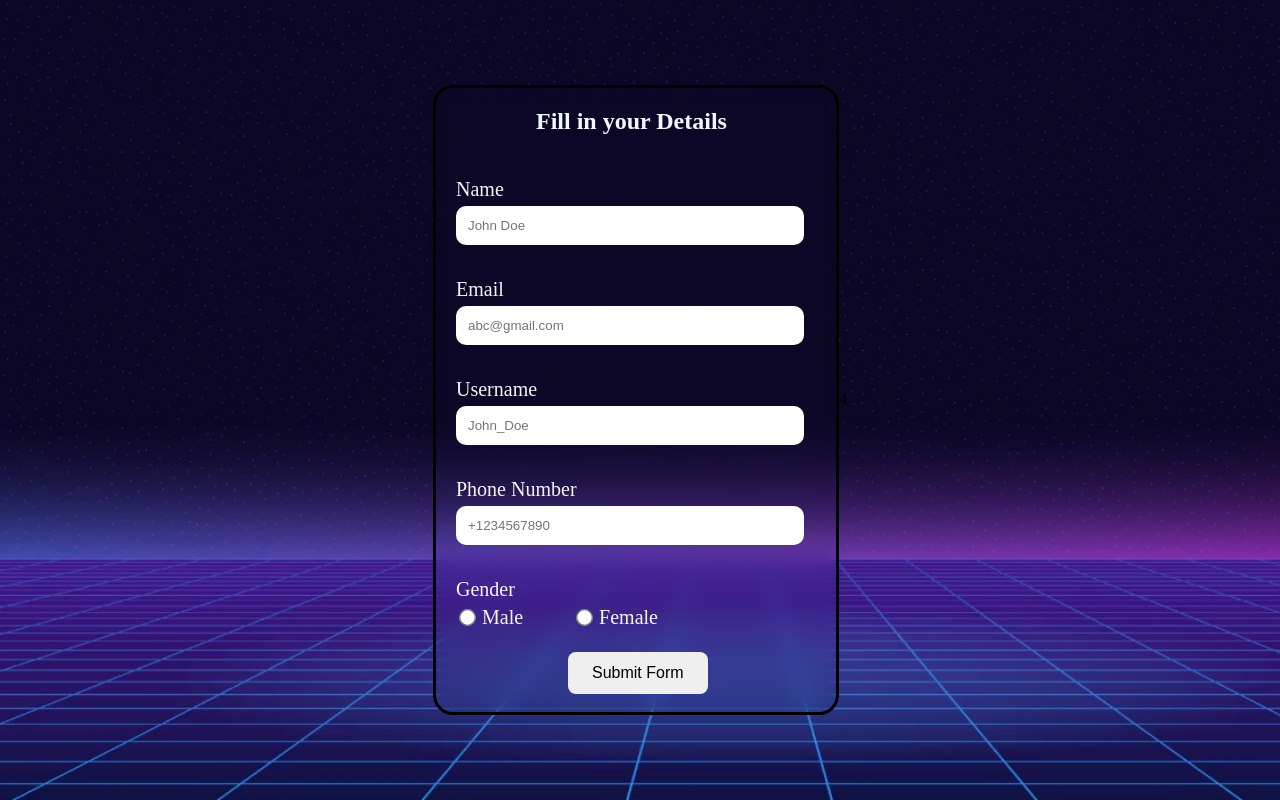
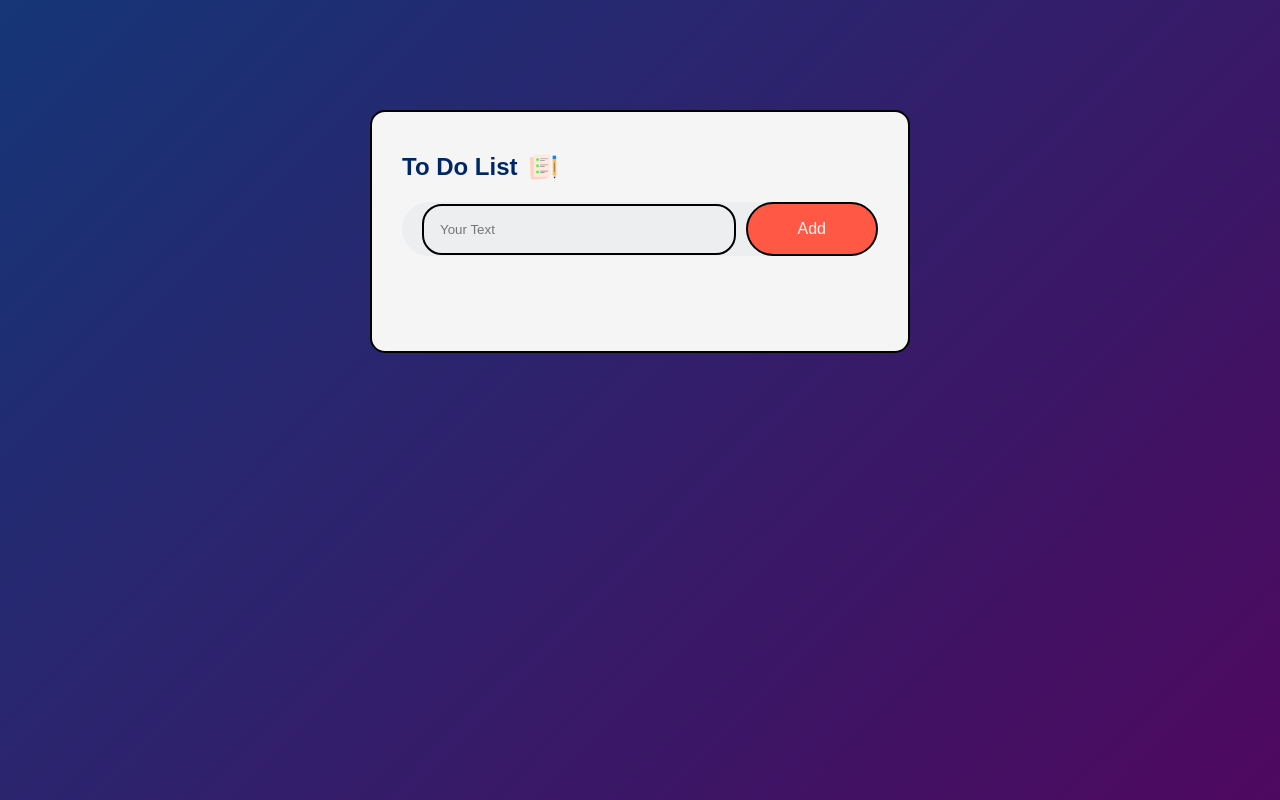
Before and after one commit to asmath-akbar-ali/To-Do-List, a plain HTML site: page index.html in a window 1280 px wide. Drawn offline with Linux system fonts and the light colour scheme.

Commit message:
Update index.html

```diff
--- a/index.html
+++ b/index.html
@@ -1,46 +1,23 @@
 <!DOCTYPE html>
 <html lang="en">
 <head>
-	<meta charset="UTF-8" />
-	<meta name="viewport" content="width=device-width, initial-scale=1.0" />
-	<link rel="stylesheet" href="styles.css" />
-	<title>Form</title>
+    <meta charset="UTF-8">
+    <meta name="viewport" content="width=device-width, initial-scale=1.0">
+    <title>To Do List</title>
+    <link rel="stylesheet" href="style.css">
 </head>
 <body>
-	<div class="container">
-		<div class="box">
-			<h2>Fill in your Details</h2>
-			<form action="to_do_list.html" method="get" id="user-form">
-				<br/>
-				<label for="name">Name</label><br/>
-				<input type="text" id="name" name="Name" placeholder="John Doe"/><br /><br/>
+    <div class="container">
+        <div class="todo">
+            <h2>To Do List <img src="images/icon.png"></h2>
+            <div class="row">
+                <input type="text" id="input-box" placeholder="Your Text">
+                <button onclick="addTask()">Add</button>
+            </div>
+            <ul id="list-container"></ul>
+        </div>
+    </div>
+    <script src="scripts.js"></script>
 
-				<label for="email">Email</label><br />
-				<input type="email" id="email" name="Email" placeholder="abc@gmail.com"/><br /><br />
-
-				<label for="username">Username</label><br />
-				<input type="text" id="username" name="Username" placeholder="John_Doe"/><br /><br />
-
-				<label for="phone">Phone Number</label><br />
-				<input
-					type="tel"
-					id="phone"
-					name="Phone"
-					pattern="[0-9]{10}"
-					placeholder="+1234567890"
-				/><br /><br />
-
-				<label for="gender">Gender</label><br />
-				<input type="radio" id="male" name="gender" value="male" />
-				<label for="male">Male</label>
-				<input type="radio" id="female" name="gender" value="female" />
-				<label for="female">Female</label><br /><br />
-
-				<button type="submit">Submit Form</button>
-			</form>
-		</div>
-	</div>
-
-	<script src="script.js"></script>
 </body>
-</html>4
+</html>
```
